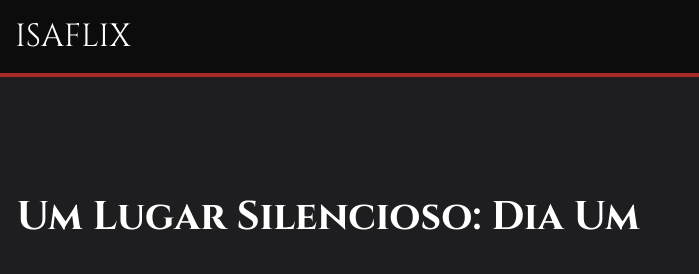
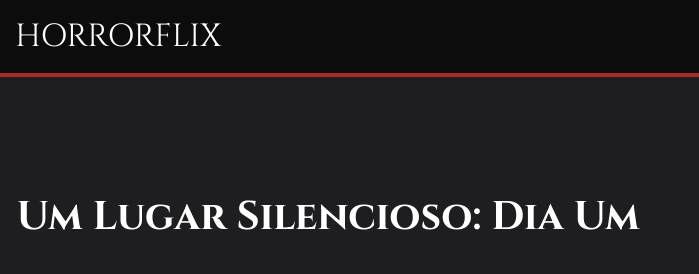
Before and after one commit to Yukarimp/Horrorflix, a plain HTML site: page index.html in a window 1280 px wide. Shown: the top 274 px of the page, 0-699 px from the left. Drawn offline with Linux system fonts and the light colour scheme; a web font is replaced by a local one.

Commit message:
Alterando AluraFlix para HorrorFlix

```diff
--- a/index.html
+++ b/index.html
@@ -7,12 +7,12 @@
     <link
         href="https://fonts.googleapis.com/css2?family=Cinzel:wght@400..900&family=Jersey+10&family=New+Amsterdam&family=Prompt:ital,wght@0,100;0,200;0,300;0,400;0,500;0,600;0,700;0,800;0,900;1,100;1,200;1,300;1,400;1,500;1,600;1,700;1,800;1,900&display=swap"
         rel="stylesheet">
-    <title>IsaFlix</title>
+    <title>HorrorFlix</title>
 </head>
 
 <body>
 
-    <header>ISAFLIX</header>
+    <header>HORRORFLIX</header>
 
     <section class="chamada">
         <div class="chamada-texto">
```
